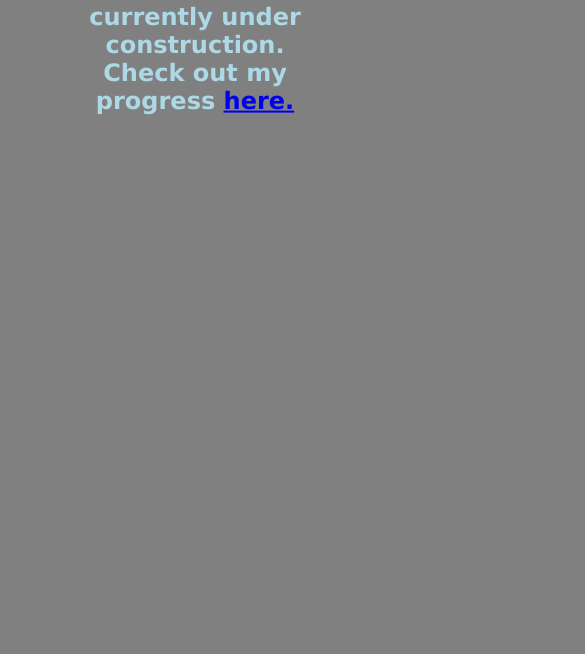
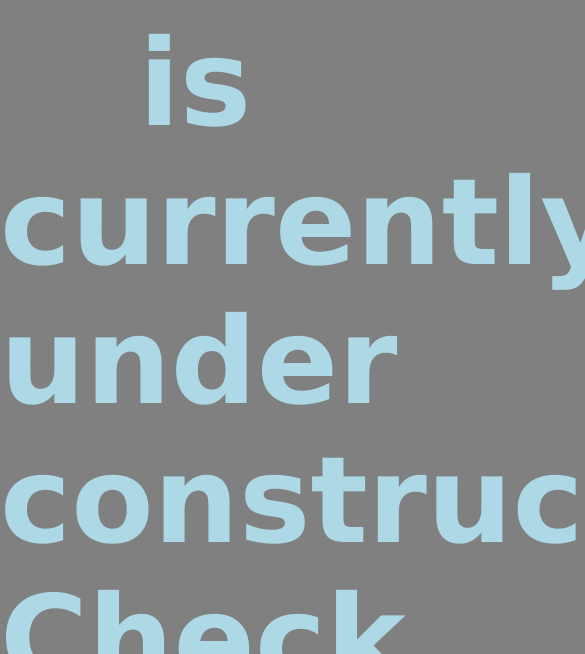
Before and after one commit to rkalz/rkalz.github.io, a plain HTML site: page construction.html in a window 390 px wide. Shown: the part 446-1100 px from the top of the page, 585 px wide, since content can reach past the window. Before the commit the page ends 844 px from the top, so only its background shows below. Drawn offline with Linux system fonts and the light colour scheme.

Commit message:
Fixed apperance on mobile devices

```diff
--- a/construction.css
+++ b/construction.css
@@ -15,3 +15,13 @@ body {
 	left: 50%;
 	transform: translate(-50%,-50%);
 }
+
+@media screen
+	and (orientation: portrait) {
+
+	#main-text {
+		font-size: 500%;
+		width: 100%;
+	}
+
+}
```
